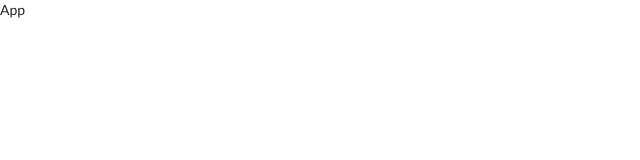
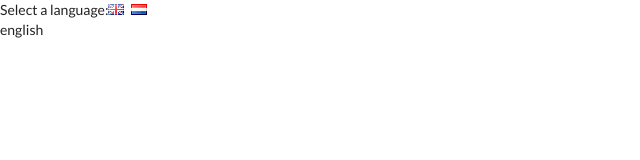
Before and after one commit to abcattell91/translate, a React (Create React App) app: page / in a window 1280 px wide. Shown: the top 160 px of the page, without its empty margins (0-640 px from the left). Built offline with nearby package versions, Linux system fonts and the light colour scheme.

Commit message:
language selector correctly put together

```diff
--- a/src/components/App.js
+++ b/src/components/App.js
@@ -1,8 +1,23 @@
 import React from "react";
 
 class App extends React.Component {
+  state = { language: "english " };
+
+  onLanguageChange = (language) => {
+    this.setState({ language });
+  };
+
   render() {
-    return <div>App</div>;
+    return (
+      <div classname="ui container">
+        <div>
+          Select a language:
+          <i className="flag uk" onClick={() => this.onLanguageChange('english')} />
+          <i className="flag nl" onClick={() => this.onLanguageChange('dutch')} />
+        </div>
+        {this.state.language}
+      </div>
+    )
   }
 }
 
```
